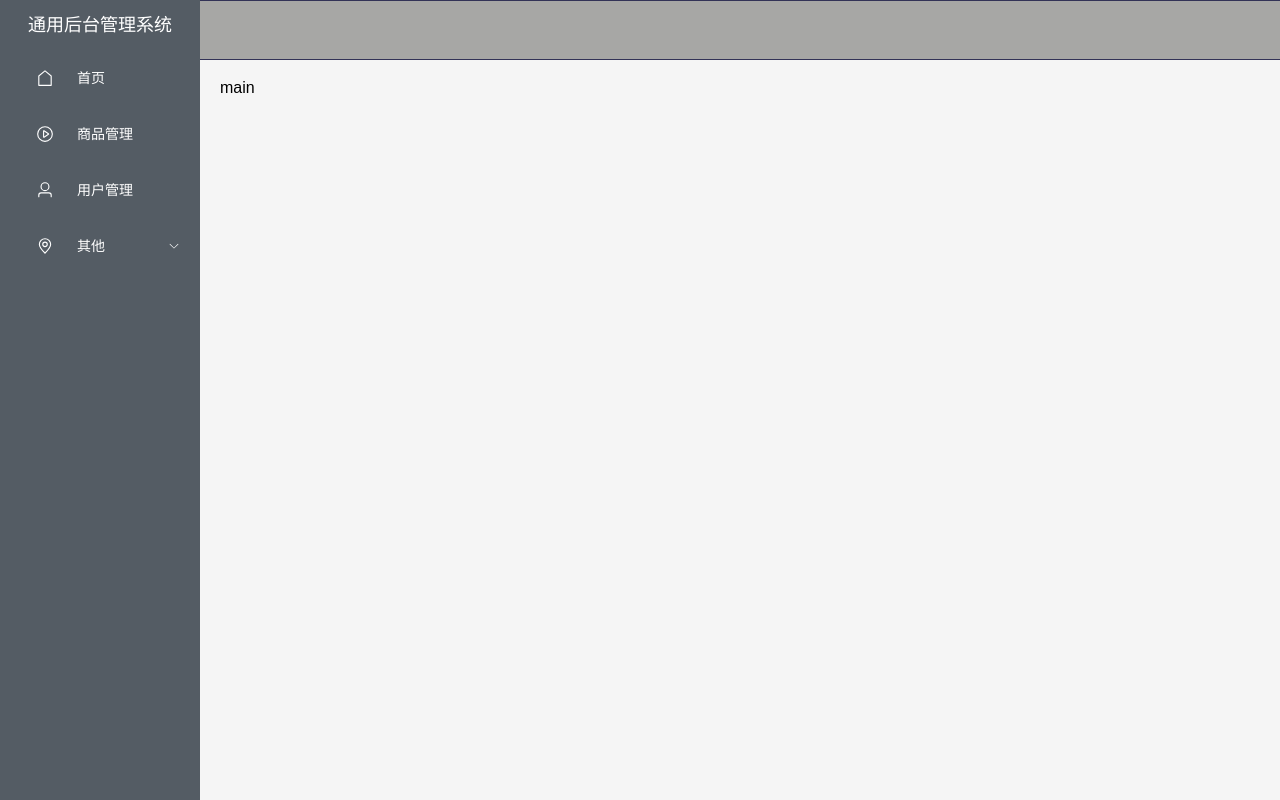
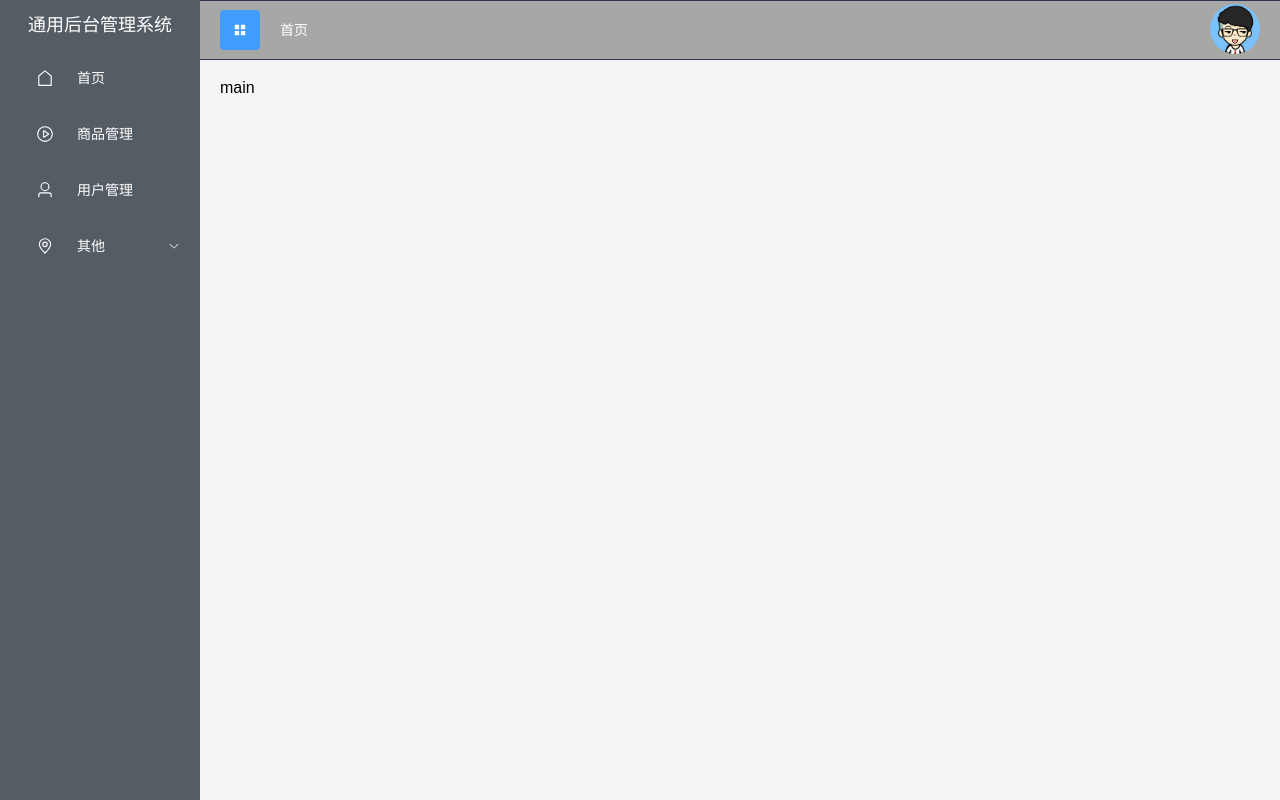
Before and after one commit to microcjh/Backend-management, a Vue app: page / in a window 1280 px wide. Built offline with nearby package versions, Linux system fonts and the light colour scheme.

Commit message:
commonheader静态组件的搭建

```diff
--- /dev/null
+++ b/src/components/CommonHeader.vue
@@ -0,0 +1,73 @@
+<script setup>
+import { ref, computed } from "vue";
+const getImage = (user) =>
+  new URL(`../assets/images/${user}.png`, import.meta.url).href;
+// import.meta.url 表示当前的绝对路径 href是URL的一个属性，表示一个字符串。
+</script>
+
+<template>
+  <div class="header">
+    <!-- 左侧按钮加面包屑 -->
+    <div class="l-content">
+      <el-button type="primary" class="icon">
+        <el-icon style="vertical-align: middle">
+          <Menu />
+        </el-icon>
+      </el-button>
+      <el-breadcrumb separator="/" class="bread">
+        <el-breadcrumb-item :to="{ path: '/' }">首页</el-breadcrumb-item>
+      </el-breadcrumb>
+    </div>
+    <!-- 左侧按钮加面包屑 -->
+
+    <!-- 右侧头像加下拉菜单 -->
+    <div class="r-content">
+      <el-dropdown>
+        <span class="el-dropdown-link">
+          <img :src="getImage('user')" class="user" />
+          <!-- <el-icon class="el-icon--right">
+            <arrow-down />
+          </el-icon> -->
+        </span>
+        <template #dropdown>
+          <el-dropdown-menu>
+            <el-dropdown-item>个人中心</el-dropdown-item>
+            <el-dropdown-item>退出</el-dropdown-item>
+          </el-dropdown-menu>
+        </template>
+      </el-dropdown>
+    </div>
+    <!-- 右侧头像加下拉菜单 -->
+  </div>
+</template>
+
+<style lang="less" scoped>
+.header {
+  display: flex;
+  justify-content: space-between;
+  align-items: center;
+  width: 100%;
+  height: 100%;
+}
+.icon {
+  width: 40px;
+  height: 40px;
+  margin-right: 20px;
+}
+.l-content {
+  display: flex;
+  align-items: center;
+}
+.r-content {
+  .user {
+    width: 50px;
+    height: 50px;
+    border-radius: 25px;
+  }
+}
+// 如果您希望样式中的选择器scoped“深入”，即影响子组件，则可以使用:deep()伪类：
+:deep(.bread span) {
+  color: #fff !important;
+  cursor: pointer !important;
+}
+</style>
--- a/src/views/Main.vue
+++ b/src/views/Main.vue
@@ -1,5 +1,6 @@
 <script setup>
 import CommonAside from "@/components/CommonAside.vue";
+import CommonHeader from "@/components/CommonHeader.vue";
 </script>
 
 <template>
@@ -12,7 +13,7 @@ import CommonAside from "@/components/CommonAside.vue";
       <el-container>
         <!-- 右侧头部组件 -->
         <el-header class="el-header">
-          <!-- <common-header />  -->
+          <common-header />
         </el-header>
         <!-- 右侧头部组件 -->
 
```
